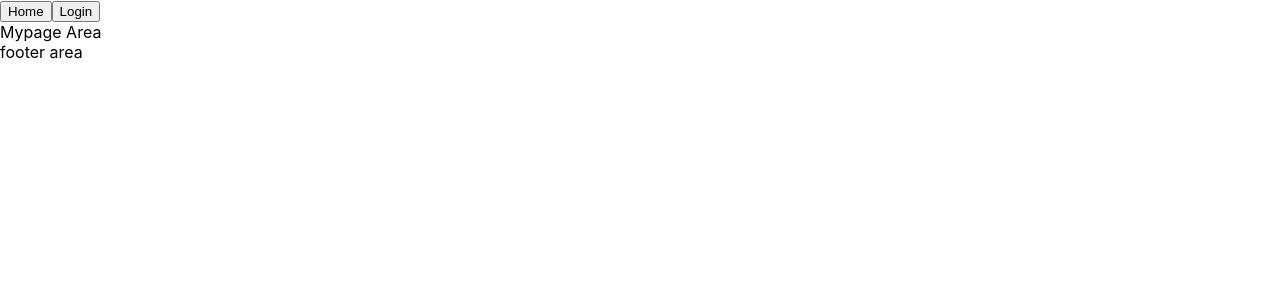
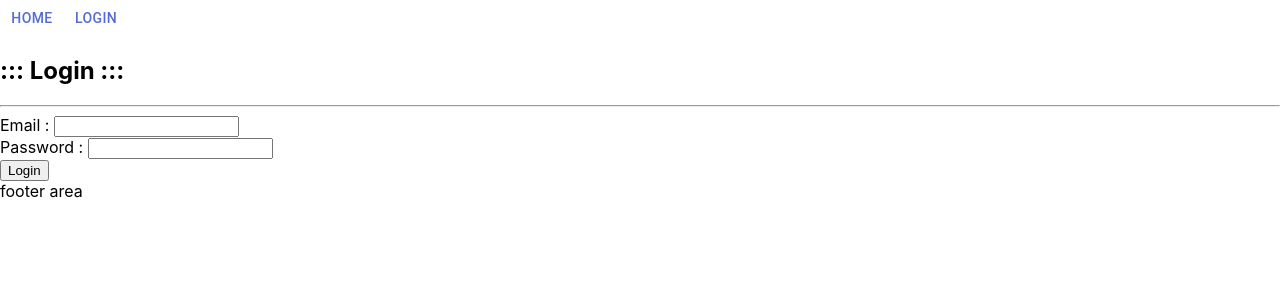
Before and after one commit to jwlee0208/linkednest_react, a React (Create React App) app: page /mypage in a window 1280 px wide. Shown: the top 300 px of the page. Built offline with nearby package versions, Linux system fonts and the light colour scheme.

Commit message:
2023.03.07 commit - material UI 버튼 적용

```diff
--- a/src/component/Mypage.tsx
+++ b/src/component/Mypage.tsx
@@ -4,6 +4,6 @@ function Mypage() {
           Mypage Area
       </div>
     );
-  }
+}
 
-  export default Mypage;
+export default Mypage;
--- a/src/component/layout/Header.tsx
+++ b/src/component/layout/Header.tsx
@@ -3,6 +3,7 @@ import {Link, useNavigate} from 'react-router-dom';
 import { useAppDispatch } from "../../store/index.hooks";
 import { asyncLogout, User } from "../../store/modules/user";
 import logo from './logo.svg';
+import Button from '@mui/material/Button';
 
 type HeaderProps = {
     user : User,
@@ -30,13 +31,13 @@ function Header({
 
     return (
         <header>
-            <Link to="/"><button>Home<div></div></button></Link>
+            <Link to="/"><Button variant="text">Home<div></div></Button></Link>
             {(isLogin === true)
                 ? (
-                    <><Link to="/mypage"><button>My Page</button></Link><button onClick={handleLogout}>Logout</button></>
+                    <><Link to="/mypage"><Button variant="text" >My Page</Button></Link><Button variant="text" onClick={handleLogout}>Logout</Button></>
                 )
                 :
-                <Link to="/login"><button>Login<div>{accessToken}</div></button></Link>
+                <Link to="/login"><Button variant="text">Login<div>{accessToken}</div></Button></Link>
             }
         </header>
     );
--- a/src/component/layout/Layout.tsx
+++ b/src/component/layout/Layout.tsx
@@ -18,7 +18,7 @@ function Layout() {
         <Header isLogin={isLogin} accessToken={accessToken} username={username} user={userinfo} /><main>
         <Routes>
           <Route path='/' element={<Home />} />
-          <Route path='/mypage' element={<Mypage />} />
+          <Route path='/mypage' element={isLogin === true ? <Mypage /> : <Login />} />
           <Route path='/login' element={<Login />} />
         </Routes>
       </main>
```
